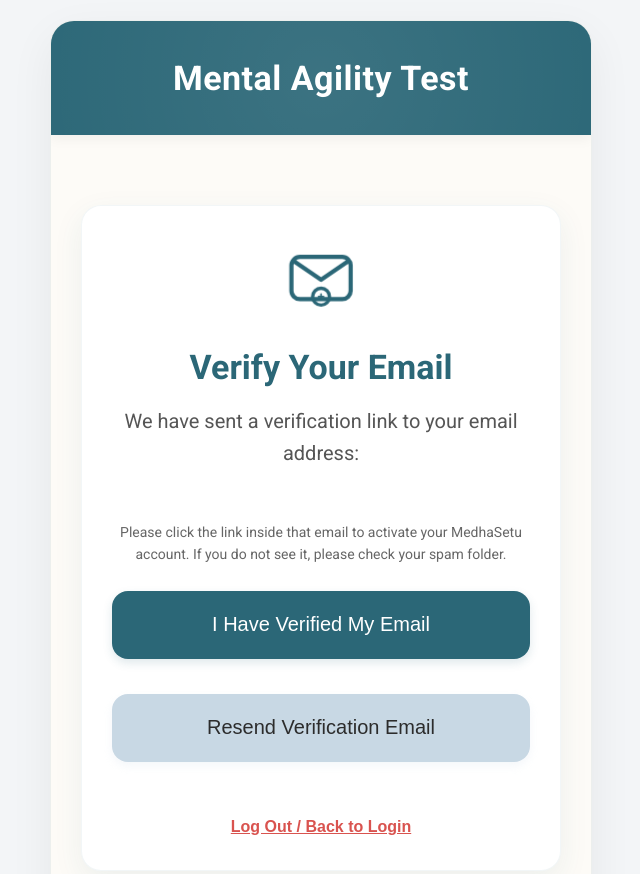
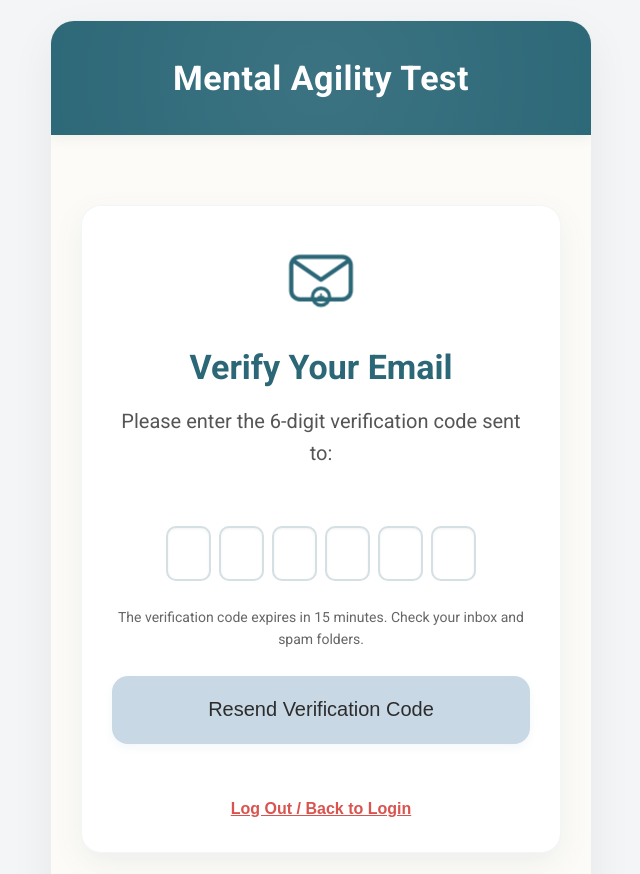
Before and after one commit to Cortex-org-in/MedhaSetu, a React (Vite) app: page /verify-email in a window 1280 px wide. Shown: the top 874 px of the page, without its empty margins (319-959 px from the left). Built offline with nearby package versions, Linux system fonts and the light colour scheme; no server answers.

Commit message:
Implement 6-digit email OTP verification flow using EmailJS client-side service

```diff
--- a/src/components/PrivateRoute.jsx
+++ b/src/components/PrivateRoute.jsx
@@ -3,18 +3,19 @@ import { Navigate } from 'react-router-dom';
 import { useAuth } from '../contexts/AuthContext';
 
 export default function PrivateRoute({ children }) {
-  const { currentUser } = useAuth();
+  const { currentUser, userData } = useAuth();
 
   if (!currentUser) {
     return <Navigate to="/login" />;
   }
 
-  // Detect email/password login and enforce verification check
-  const isEmailPasswordUser = currentUser.providerData.some(
-    (profile) => profile.providerId === 'password'
-  );
+  // Wait for Firestore user profile metadata to load to prevent false redirects
+  if (!userData) {
+    return <div style={{ padding: '40px', textAlign: 'center', fontSize: 'var(--font-size-large)', color: 'var(--primary-color)' }}>Loading profile...</div>;
+  }
 
-  if (isEmailPasswordUser && !currentUser.emailVerified) {
+  // If email verification flag is explicitly set to false, redirect to VerifyEmail page
+  if (userData.isVerified === false) {
     return <Navigate to="/verify-email" />;
   }
 
--- a/src/contexts/AuthContext.jsx
+++ b/src/contexts/AuthContext.jsx
@@ -9,11 +9,11 @@ import {
   signInWithRedirect,
   getRedirectResult,
   sendPasswordResetEmail,
-  updateProfile,
-  sendEmailVerification
+  updateProfile
 } from 'firebase/auth';
 import { googleProvider } from '../firebase';
 import { doc, setDoc, getDoc, onSnapshot } from 'firebase/firestore';
+import { sendOtpEmail } from '../utils/emailService';
 
 const AuthContext = createContext();
 
@@ -30,10 +30,31 @@ export function AuthProvider({ children }) {
     return createUserWithEmailAndPassword(auth, email, password).then(async (userCredential) => {
       if (userCredential.user) {
         await updateProfile(userCredential.user, { displayName: name });
+
+        // Generate secure 6-digit OTP Code
+        const otpCode = Math.floor(100000 + Math.random() * 900000).toString();
+        const expiresAt = Date.now() + 15 * 60 * 1000; // Expires in 15 minutes
+
+        // Set up the complete user document with verification and OTP details
+        const userRef = doc(db, 'users', userCredential.user.uid);
+        await setDoc(userRef, {
+          email: email,
+          displayName: name,
+          streak: 0,
+          scores: [],
+          badges: [],
+          isVerified: false,
+          otp: {
+            code: otpCode,
+            expiresAt: expiresAt
+          }
+        });
+
+        // Trigger custom HTML email using EmailJS service
         try {
-          await sendEmailVerification(userCredential.user);
+          await sendOtpEmail(email, name, otpCode);
         } catch (verifErr) {
-          console.error("Failed to send initial email verification:", verifErr);
+          console.error("Failed to send OTP verification email:", verifErr);
         }
       }
       return userCredential;
@@ -44,9 +65,22 @@ export function AuthProvider({ children }) {
     return signInWithEmailAndPassword(auth, email, password);
   }
 
-  function sendVerification() {
+  async function sendOtpVerification(email, name) {
     if (auth.currentUser) {
-      return sendEmailVerification(auth.currentUser);
+      // Re-generate OTP code
+      const otpCode = Math.floor(100000 + Math.random() * 900000).toString();
+      const expiresAt = Date.now() + 15 * 60 * 1000;
+
+      const userRef = doc(db, 'users', auth.currentUser.uid);
+      await setDoc(userRef, {
+        otp: {
+          code: otpCode,
+          expiresAt: expiresAt
+        }
+      }, { merge: true });
+
+      // Trigger EmailJS dispatch
+      await sendOtpEmail(email, name, otpCode);
     }
   }
 
@@ -78,7 +112,6 @@ export function AuthProvider({ children }) {
     let unsubscribeSnapshot = null;
 
     const unsubscribeAuth = onAuthStateChanged(auth, async (user) => {
-      // Unsubscribe from previous snapshot if user changes
       if (unsubscribeSnapshot) {
         unsubscribeSnapshot();
         unsubscribeSnapshot = null;
@@ -91,21 +124,23 @@ export function AuthProvider({ children }) {
           const userSnap = await getDoc(userRef);
 
           if (!userSnap.exists()) {
+            const isGoogle = user.providerData.some(p => p.providerId === 'google.com');
             // First time signup initialization
             await setDoc(userRef, {
               email: user.email || '',
               displayName: user.displayName || 'Agile Thinker',
               streak: 0,
               scores: [],
-              badges: []
+              badges: [],
+              isVerified: isGoogle // Google accounts are pre-verified
             });
             console.log("Firestore user profile initialized successfully for UID:", user.uid);
           }
         } catch (err) {
-          console.error("Firestore user verification/streak check failed:", err);
+          console.error("Firestore user verification check failed:", err);
         }
 
-        // Setup real-time listener for user document changes (streaks, scores, badges)
+        // Setup real-time listener for user document changes
         unsubscribeSnapshot = onSnapshot(userRef, (docSnap) => {
           if (docSnap.exists()) {
             setUserData(docSnap.data());
@@ -135,7 +170,7 @@ export function AuthProvider({ children }) {
     loginWithGoogle,
     logout,
     resetPassword,
-    sendVerification
+    sendOtpVerification
   };
 
   return (
--- a/src/pages/VerifyEmail.jsx
+++ b/src/pages/VerifyEmail.jsx
@@ -2,22 +2,24 @@ import React, { useState, useEffect } from 'react';
 import { useAuth } from '../contexts/AuthContext';
 import { useNavigate } from 'react-router-dom';
 import { getFriendlyAuthErrorMessage } from '../utils/authErrorTranslator';
-import { auth } from '../firebase';
+import { db } from '../firebase';
+import { doc, getDoc, setDoc } from 'firebase/firestore';
 
 export default function VerifyEmail() {
-  const { currentUser, sendVerification, logout } = useAuth();
+  const { currentUser, userData, sendOtpVerification, logout } = useAuth();
+  const [otp, setOtp] = useState(new Array(6).fill(''));
   const [error, setError] = useState('');
   const [message, setMessage] = useState('');
   const [loading, setLoading] = useState(false);
   const [cooldown, setCooldown] = useState(0);
   const navigate = useNavigate();
 
-  // Redirect instantly if email is already verified
+  // Redirect instantly if email is already verified in user data profile
   useEffect(() => {
-    if (currentUser?.emailVerified) {
+    if (userData?.isVerified) {
       navigate('/');
     }
-  }, [currentUser, navigate]);
+  }, [userData, navigate]);
 
   // Handle countdown cooldown for resend button
   useEffect(() => {
@@ -28,23 +30,87 @@ export default function VerifyEmail() {
     return () => clearInterval(intervalId);
   }, [cooldown]);
 
-  const handleCheckVerification = async () => {
+  // Auto-submit OTP when 6 digits are filled
+  useEffect(() => {
+    const enteredCode = otp.join('');
+    if (enteredCode.length === 6 && !loading) {
+      verifyOtpCode(enteredCode);
+    }
+  }, [otp]);
+
+  const handleChange = (value, index) => {
+    // Only accept numeric entries
+    if (isNaN(value)) return;
+
+    const newOtp = [...otp];
+    newOtp[index] = value.slice(-1); // Keep only the last character entered
+    setOtp(newOtp);
+
+    // Focus next element if value entered
+    if (value && index < 5) {
+      const nextInput = document.getElementById(`otp-${index + 1}`);
+      if (nextInput) nextInput.focus();
+    }
+  };
+
+  const handleKeyDown = (e, index) => {
+    if (e.key === 'Backspace') {
+      if (!otp[index] && index > 0) {
+        // Focus previous input if current is empty and clear it
+        const prevInput = document.getElementById(`otp-${index - 1}`);
+        if (prevInput) {
+          prevInput.focus();
+          const newOtp = [...otp];
+          newOtp[index - 1] = '';
+          setOtp(newOtp);
+        }
+      } else {
+        // Clear current value
+        const newOtp = [...otp];
+        newOtp[index] = '';
+        setOtp(newOtp);
+      }
+    }
+  };
+
+  const verifyOtpCode = async (enteredCode) => {
     setError('');
     setMessage('');
     setLoading(true);
     try {
-      if (auth.currentUser) {
-        await auth.currentUser.reload();
-        if (auth.currentUser.emailVerified) {
+      const userRef = doc(db, 'users', currentUser.uid);
+      const userSnap = await getDoc(userRef);
+
+      if (userSnap.exists()) {
+        const data = userSnap.data();
+        const otpData = data.otp;
+
+        if (!otpData) {
+          setError('No active verification session found. Please resend the verification code.');
+        } else if (otpData.code !== enteredCode) {
+          setError('Invalid verification code. Please check and try again.');
+          // Clear inputs on failure
+          setOtp(new Array(6).fill(''));
+          setTimeout(() => {
+            const firstInput = document.getElementById('otp-0');
+            if (firstInput) firstInput.focus();
+          }, 100);
+        } else if (Date.now() > otpData.expiresAt) {
+          setError('Verification code has expired. Please request a new code.');
+        } else {
+          // Verification successful! Update isVerified to true and remove OTP data
+          await setDoc(userRef, {
+            isVerified: true,
+            otp: null // Clear OTP data
+          }, { merge: true });
+
           setMessage('Email verified successfully! Redirecting...');
           setTimeout(() => {
             navigate('/');
-          }, 1500);
-        } else {
-          setError('Email not verified yet. Please check your inbox or spam folders.');
+          }, 1200);
         }
       } else {
-        setError('No active user session found. Please sign in again.');
+        setError('User profile not found in database.');
       }
     } catch (err) {
       setError(getFriendlyAuthErrorMessage(err));
@@ -58,9 +124,15 @@ export default function VerifyEmail() {
     setMessage('');
     setLoading(true);
     try {
-      await sendVerification();
-      setMessage('Verification link sent! Check your inbox.');
+      await sendOtpVerification(currentUser.email, userData?.displayName || 'Agile Thinker');
+      setMessage('A new 6-digit verification code has been sent to your email.');
       setCooldown(60); // 60 seconds cooldown
+      setOtp(new Array(6).fill('')); // Clear inputs
+      // Focus first input
+      setTimeout(() => {
+        const firstInput = document.getElementById('otp-0');
+        if (firstInput) firstInput.focus();
+      }, 100);
     } catch (err) {
       setError(getFriendlyAuthErrorMessage(err));
     }
@@ -91,13 +163,47 @@ export default function VerifyEmail() {
       <h2 style={{ textAlign: 'center', fontSize: 'var(--font-size-xlarge)', marginBottom: '10px', color: 'var(--primary-color)' }}>Verify Your Email</h2>
 
       <p style={{ textAlign: 'center', fontSize: 'var(--font-size-base)', color: '#555', marginBottom: '20px', lineHeight: '1.6' }}>
-        We have sent a verification link to your email address:
+        Please enter the 6-digit verification code sent to:
         <br />
         <strong style={{ color: 'var(--primary-color)', fontSize: '18px', display: 'inline-block', marginTop: '5px' }}>{currentUser?.email}</strong>
       </p>
 
+      <div style={{ display: 'flex', gap: '8px', justifyContent: 'center', margin: '25px 0' }}>
+        {otp.map((data, index) => (
+          <input
+            key={index}
+            id={`otp-${index}`}
+            type="text"
+            maxLength="1"
+            value={data}
+            onChange={e => handleChange(e.target.value, index)}
+            onKeyDown={e => handleKeyDown(e, index)}
+            onFocus={e => e.target.select()}
+            style={{
+              width: '45px',
+              height: '55px',
+              fontSize: '24px',
+              textAlign: 'center',
+              fontWeight: 'bold',
+              border: '2px solid rgba(43, 103, 119, 0.2)',
+              borderRadius: '10px',
+              outline: 'none',
+              backgroundColor: 'white',
+              boxShadow: 'inset 0 1px 3px rgba(0,0,0,0.05)',
+              transition: 'border-color 0.2s'
+            }}
+            onFocusCapture={(e) => {
+              e.target.style.borderColor = 'var(--primary-color)';
+            }}
+            onBlur={(e) => {
+              e.target.style.borderColor = 'rgba(43, 103, 119, 0.2)';
+            }}
+          />
+        ))}
+      </div>
+
       <p style={{ textAlign: 'center', fontSize: '14px', color: '#666', marginBottom: '25px' }}>
-        Please click the link inside that email to activate your MedhaSetu account. If you do not see it, please check your spam folder.
+        The verification code expires in 15 minutes. Check your inbox and spam folders.
       </p>
 
       {error && <div className="error-message" style={{ marginBottom: '20px', padding: '12px', fontSize: '16px' }}>{error}</div>}
@@ -105,21 +211,12 @@ export default function VerifyEmail() {
 
       <div style={{ display: 'flex', flexDirection: 'column', gap: '15px' }}>
         <button
-          disabled={loading}
-          className="btn"
-          onClick={handleCheckVerification}
-          style={{ minHeight: 'var(--btn-min-height)', fontSize: 'var(--font-size-base)' }}
-        >
-          {loading ? 'Checking...' : 'I Have Verified My Email'}
-        </button>
-
-        <button
           disabled={loading || cooldown > 0}
           className="btn btn-secondary"
           onClick={handleResendEmail}
           style={{ minHeight: 'var(--btn-min-height)', fontSize: 'var(--font-size-base)' }}
         >
-          {cooldown > 0 ? `Resend Email in ${cooldown}s` : 'Resend Verification Email'}
+          {cooldown > 0 ? `Resend Code in ${cooldown}s` : 'Resend Verification Code'}
         </button>
       </div>
 
--- /dev/null
+++ b/src/utils/emailService.js
@@ -0,0 +1,53 @@
+// EmailJS Configuration
+// You can sign up for a free account at https://www.emailjs.com/
+// to get your own service ID, template ID, and public key.
+
+export const EMAILJS_CONFIG = {
+  SERVICE_ID: 'service_medhasetu',     // Replace with your EmailJS service ID
+  TEMPLATE_ID: 'template_medhasetu',   // Replace with your EmailJS template ID
+  PUBLIC_KEY: 'user_medhasetu_public',  // Replace with your EmailJS public key
+};
+
+/**
+ * Sends a custom verification OTP email using EmailJS client-side HTTP API.
+ * @param {string} toEmail - User email address
+ * @param {string} toName - User display name
+ * @param {string} otpCode - Generated 6-digit code
+ * @returns {Promise<Response>}
+ */
+export async function sendOtpEmail(toEmail, toName, otpCode) {
+  // If the user has not configured EmailJS yet, print the OTP to console for easy testing
+  console.log(`[MedhaSetu Mail Simulator] Verification OTP for ${toName} (${toEmail}): ${otpCode}`);
+
+  const payload = {
+    service_id: EMAILJS_CONFIG.SERVICE_ID,
+    template_id: EMAILJS_CONFIG.TEMPLATE_ID,
+    user_id: EMAILJS_CONFIG.PUBLIC_KEY,
+    template_params: {
+      to_email: toEmail,
+      to_name: toName,
+      otp_code: otpCode,
+      app_name: 'MedhaSetu'
+    }
+  };
+
+  try {
+    const response = await fetch('https://api.emailjs.com/api/v1.0/email/send', {
+      method: 'POST',
+      headers: {
+        'Content-Type': 'application/json'
+      },
+      body: JSON.stringify(payload)
+    });
+
+    if (!response.ok) {
+      const errorText = await response.text();
+      console.warn("EmailJS API rejected request (this is normal if keys are placeholders):", errorText);
+    }
+
+    return response;
+  } catch (err) {
+    console.error("EmailJS network error:", err);
+    throw err;
+  }
+}
```
